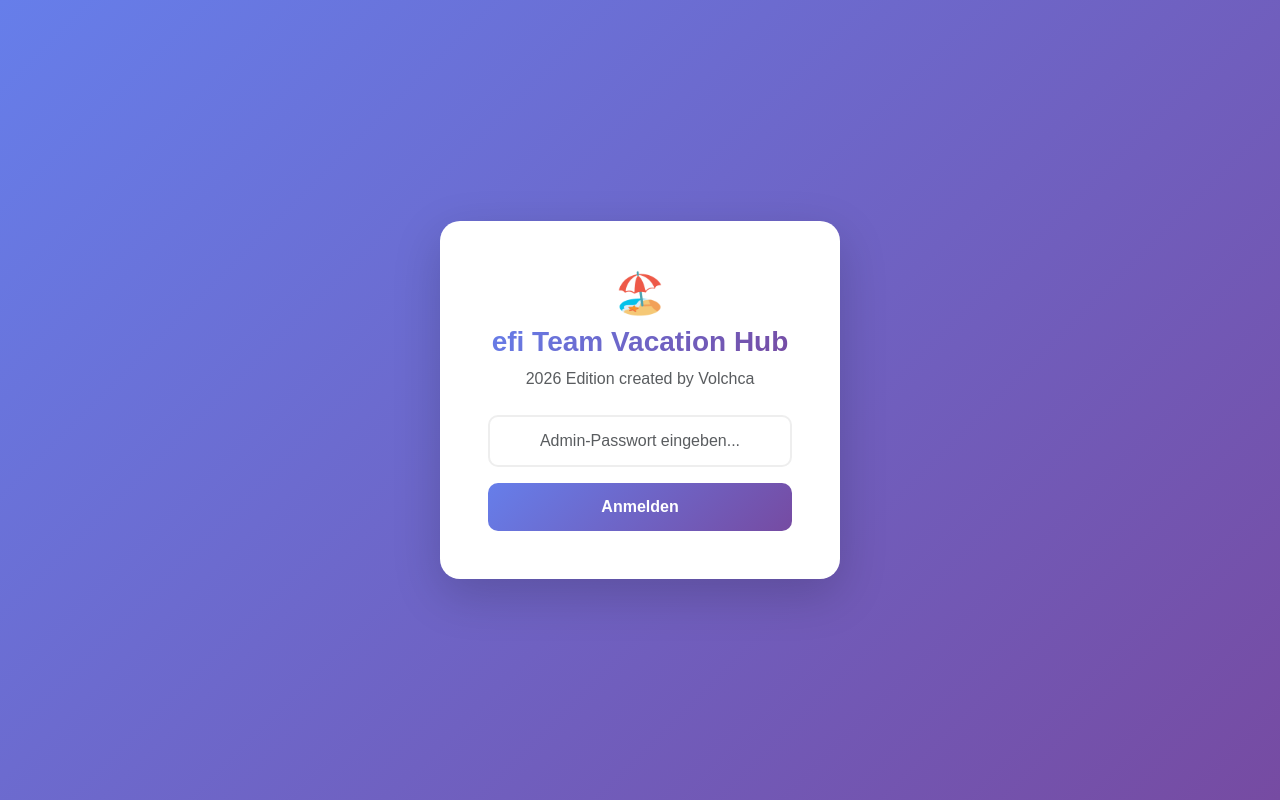
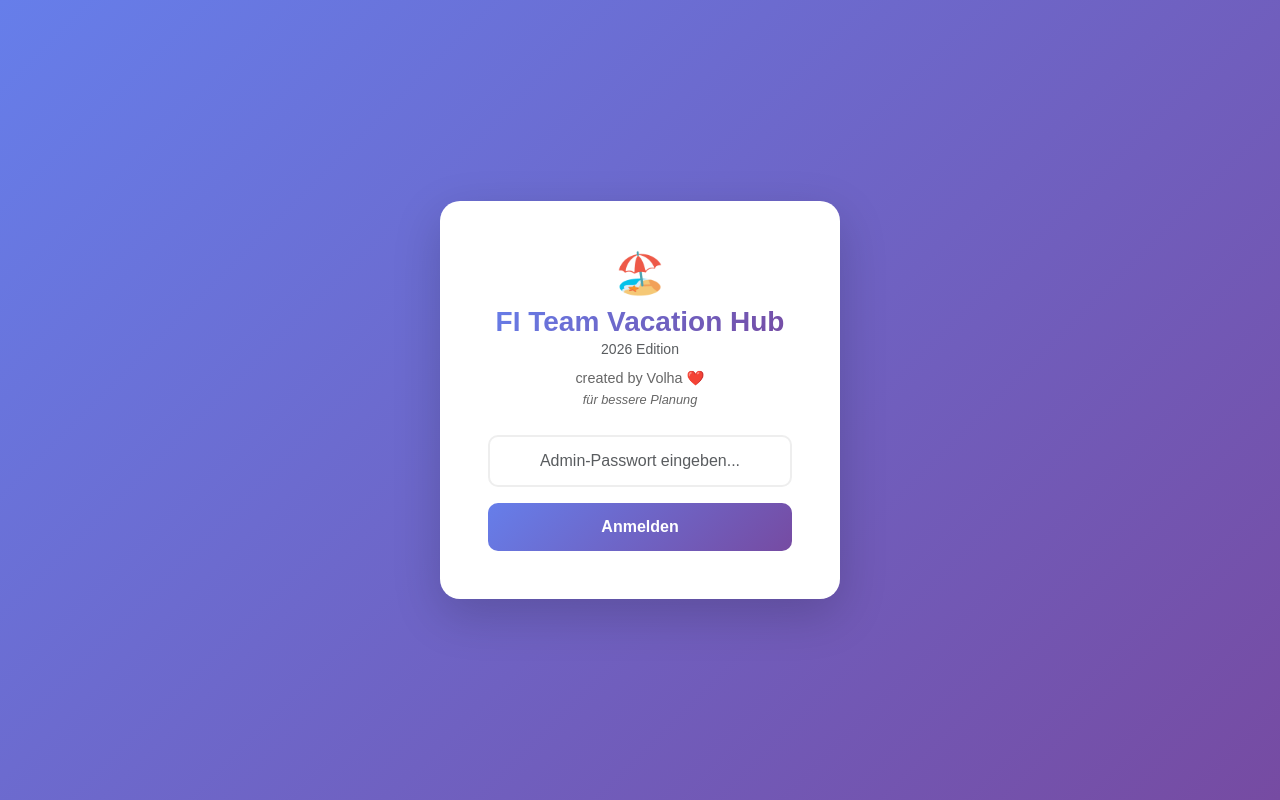
Before and after one commit to shalkev/vacation_hub, a Next.js app: page / in a window 1280 px wide. Built offline with nearby package versions, Linux system fonts and the light colour scheme.

Commit message:
UI: Finalize multi-line branding with Volha signature

```diff
--- a/src/app/page.js
+++ b/src/app/page.js
@@ -262,8 +262,12 @@ export default function Home() {
           <Card.Body className="p-5">
             <div className="text-center mb-4">
               <h1 className="mb-2">🏖️</h1>
-              <h3 className="gradient-text">efi Team Vacation Hub</h3>
-              <p className="text-muted">2026 Edition created by Volchca</p>
+              <h3 className="gradient-text mb-0">FI Team Vacation Hub</h3>
+              <div className="text-muted small">2026 Edition</div>
+              <div className="mt-2" style={{ fontSize: '0.9rem', color: '#666' }}>
+                created by Volha ❤️ <br />
+                <span style={{ fontSize: '0.8rem', fontStyle: 'italic' }}>für bessere Planung</span>
+              </div>
             </div>
             <Form onSubmit={handleLogin}>
               <Form.Group className="mb-3">
@@ -329,7 +333,7 @@ export default function Home() {
             <div>
               <h2 className="mb-0 d-flex align-items-center">
                 <span className="me-2">🏖️</span>
-                <span className="gradient-text">Team Vacation Hub 2026</span>
+                <span className="gradient-text">FI Team Vacation Hub 2026</span>
               </h2>
             </div>
             <Button variant="outline-secondary" size="sm" onClick={() => setIsLoggedIn(false)}>
```
